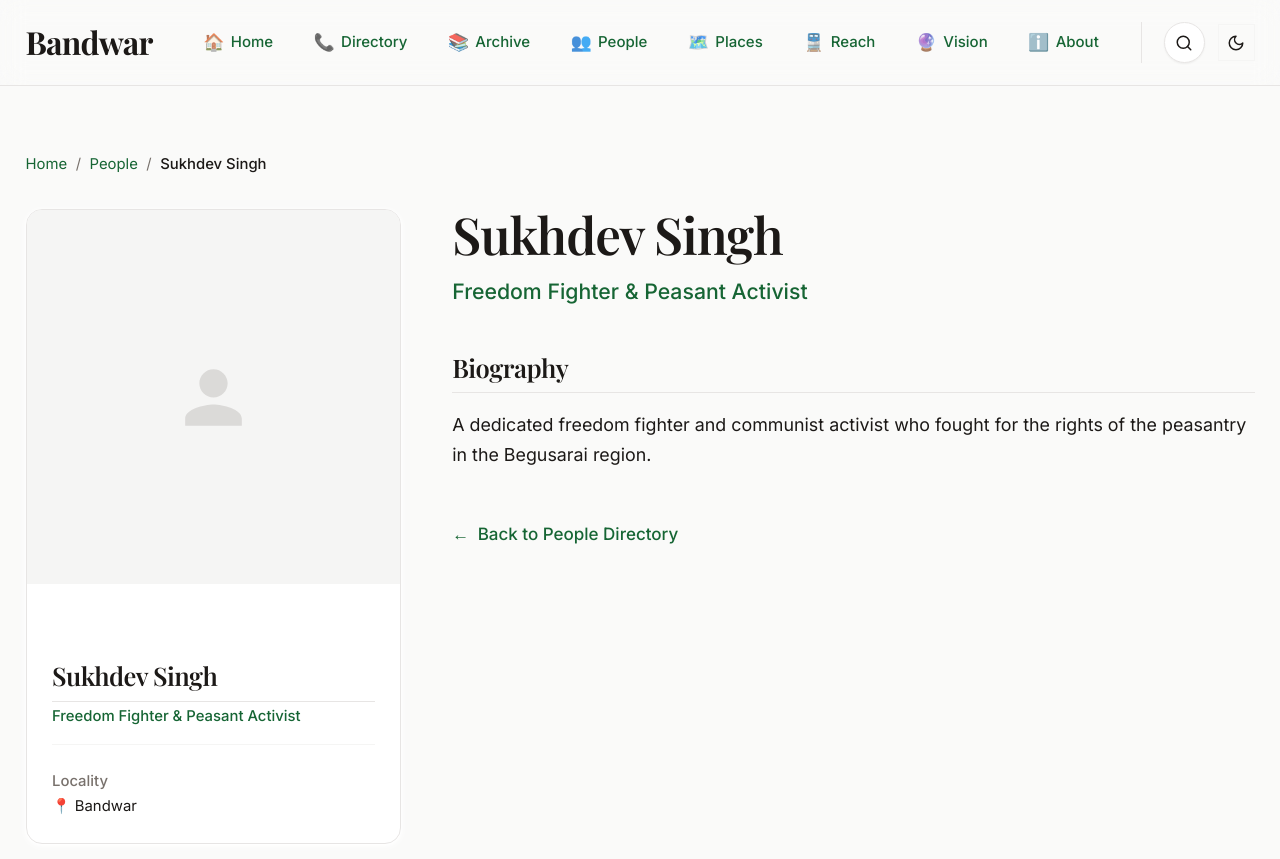
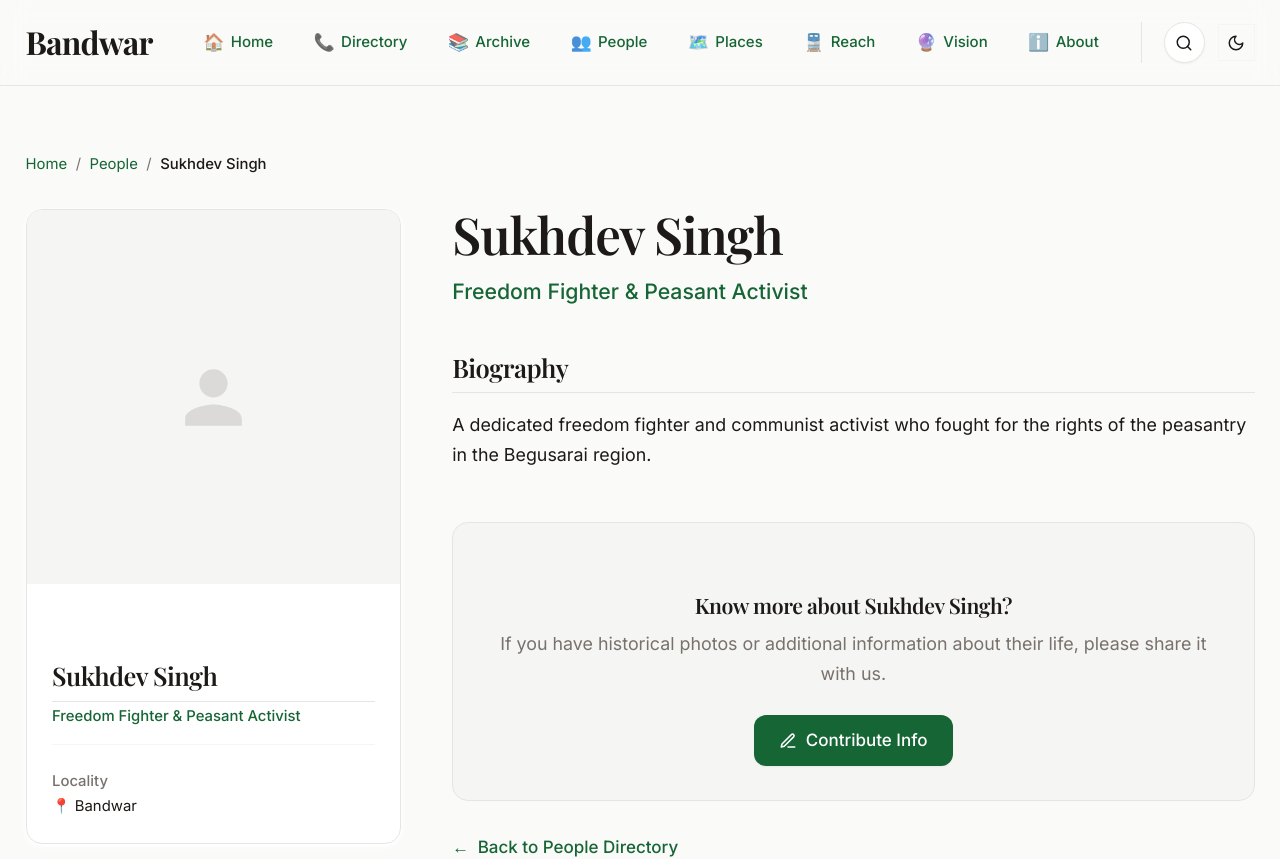
Before and after one commit to ravirajhere/Bandwar, a Next.js app: page /people/sukhdev-singh-bandwar in a window 1280 px wide. Shown: the top 859 px of the page. Built offline with nearby package versions, Linux system fonts and the light colour scheme.

Commit message:
Update page.tsx

```diff
--- a/src/app/people/[id]/page.tsx
+++ b/src/app/people/[id]/page.tsx
@@ -3,10 +3,8 @@ import Image from "next/image";
 import { notFound } from "next/navigation";
 import { getPeopleData } from "@/lib/data";
 import { Metadata } from "next";
+import { Edit3 } from "lucide-react"; // 👈 Edit3 import kiya
 
-// ==========================================
-// 1. Generate Static Params (For SSG)
-// ==========================================
 export async function generateStaticParams() {
   const data = getPeopleData();
   return data.people.map((person) => ({
@@ -14,9 +12,6 @@ export async function generateStaticParams() {
   }));
 }
 
-// ==========================================
-// 2. Dynamic SEO Metadata (2026 Standard)
-// ==========================================
 export async function generateMetadata({ params }: { params: Promise<{ id: string }> }): Promise<Metadata> {
   const { id } = await params;
   const data = getPeopleData();
@@ -28,7 +23,7 @@ export async function generateMetadata({ params }: { params: Promise<{ id: strin
 
   return {
     title: `${person.name} | People of Bandwar`,
-    description: person.bio.substring(0, 160), // First 160 chars for SEO
+    description: person.bio.substring(0, 160),
     openGraph: {
       title: `${person.name} - ${person.role}`,
       description: person.bio.substring(0, 160),
@@ -37,26 +32,21 @@ export async function generateMetadata({ params }: { params: Promise<{ id: strin
   };
 }
 
-// ==========================================
-// 3. Main Page Component
-// ==========================================
 export default async function PersonProfilePage({ params }: { params: Promise<{ id: string }> }) {
   const { id } = await params;
   const data = getPeopleData();
   const person = data.people.find((p) => p.id === id);
 
   if (!person) {
-    notFound(); // Renders the custom 404 page
+    notFound();
   }
 
-  // Check if person is deceased
   const isDeceased = !!person.deathDate;
 
   return (
     <div className="bg-background min-h-screen py-10 md:py-16">
       <div className="container-custom">
 
-        {/* 🧭 Breadcrumbs */}
         <nav className="mb-8 text-sm text-muted flex items-center gap-2 no-print">
           <Link href="/" className="hover:text-brand transition-colors">Home</Link>
           <span>/</span>
@@ -65,20 +55,16 @@ export default async function PersonProfilePage({ params }: { params: Promise<{
           <span className="text-foreground font-medium truncate">{person.name}</span>
         </nav>
 
-        {/* 🏛️ Main Content Grid */}
         <div className="grid grid-cols-1 lg:grid-cols-12 gap-8 lg:gap-12">
 
-          {/* ==========================================
-              LEFT COLUMN: Sticky Infobox (Desktop)
-             ========================================== */}
+          {/* LEFT COLUMN: Sticky Infobox */}
           <aside className="lg:col-span-4 order-2 lg:order-1 no-print">
             <div className="lg:sticky lg:top-24 bg-card border border-border rounded-xl shadow-card overflow-hidden">
 
-              {/* Photo Section */}
               <div className="relative w-full aspect-square bg-muted-background">
                 {person.photo ? (
                   <Image
-                    src={person.photo}
+                    src={person.photo.startsWith("/") ? person.photo : `/${person.photo}`}
                     alt={person.photoAlt || person.name}
                     fill
                     className="object-cover"
@@ -99,7 +85,6 @@ export default async function PersonProfilePage({ params }: { params: Promise<{
                 )}
               </div>
 
-              {/* Quick Info (Infobox Style) */}
               <div className="p-6">
                 <h2 className="font-serif text-2xl text-foreground mb-1 leading-tight">
                   {person.name}
@@ -109,7 +94,7 @@ export default async function PersonProfilePage({ params }: { params: Promise<{
                 </p>
 
                 <dl className="space-y-4 text-sm">
-                  {person.dob || person.deathDate ? (
+                  {(person.dob || person.deathDate) && (
                     <div>
                       <dt className="text-muted font-medium mb-1">Lifespan</dt>
                       <dd className="text-foreground">
@@ -120,7 +105,7 @@ export default async function PersonProfilePage({ params }: { params: Promise<{
                             : `Died: ${person.deathDate}`}
                       </dd>
                     </div>
-                  ) : null}
+                  )}
 
                   {person.birthplace && (
                     <div>
@@ -155,12 +140,9 @@ export default async function PersonProfilePage({ params }: { params: Promise<{
             </div>
           </aside>
 
-          {/* ==========================================
-              RIGHT COLUMN: Biography & Journey
-             ========================================== */}
+          {/* RIGHT COLUMN: Biography & Journey */}
           <main className="lg:col-span-8 order-1 lg:order-2">
 
-            {/* Header for Mobile */}
             <div className="mb-8 lg:mb-10">
               <h1 className="font-serif text-4xl md:text-5xl text-foreground mb-4 font-semibold">
                 {person.name}
@@ -168,7 +150,6 @@ export default async function PersonProfilePage({ params }: { params: Promise<{
               <p className="text-xl text-brand font-medium">{person.role}</p>
             </div>
 
-            {/* Biography */}
             <section className="mb-12">
               <h3 className="text-2xl font-serif text-foreground mb-4 border-b border-border pb-2">
                 Biography
@@ -178,7 +159,6 @@ export default async function PersonProfilePage({ params }: { params: Promise<{
               </div>
             </section>
 
-            {/* Journey / Life Story (If available) */}
             {person.journey && (
               <section className="mb-12">
                 <h3 className="text-2xl font-serif text-foreground mb-4 border-b border-border pb-2">
@@ -192,7 +172,6 @@ export default async function PersonProfilePage({ params }: { params: Promise<{
               </section>
             )}
 
-            {/* Tags */}
             {person.tags && person.tags.length > 0 && (
               <section className="mt-16 pt-6 border-t border-border-subtle">
                 <div className="flex flex-wrap gap-2 items-center">
@@ -206,8 +185,23 @@ export default async function PersonProfilePage({ params }: { params: Promise<{
               </section>
             )}
 
-            {/* Back Button */}
-            <div className="mt-12 no-print">
+            {/* 🚀 NAYA SECTION: Contribute Info */}
+            <div className="mt-12 bg-muted-background border border-border rounded-xl p-6 sm:p-8 text-center no-print">
+              <h3 className="font-serif text-xl font-semibold text-foreground mb-2">
+                Know more about {person.name}?
+              </h3>
+              <p className="text-muted mb-6">
+                If you have historical photos or additional information about their life, please share it with us.
+              </p>
+              <Link
+                href={`/contribute?person=${person.id}`}
+                className="inline-flex items-center gap-2 bg-brand text-white px-6 py-3 rounded-lg font-medium hover:bg-brand-hover transition-colors shadow-sm"
+              >
+                <Edit3 size={18} /> Contribute Info
+              </Link>
+            </div>
+
+            <div className="mt-8 no-print">
               <Link
                 href="/people"
                 className="inline-flex items-center text-brand hover:text-brand-hover font-medium transition-colors"
```
